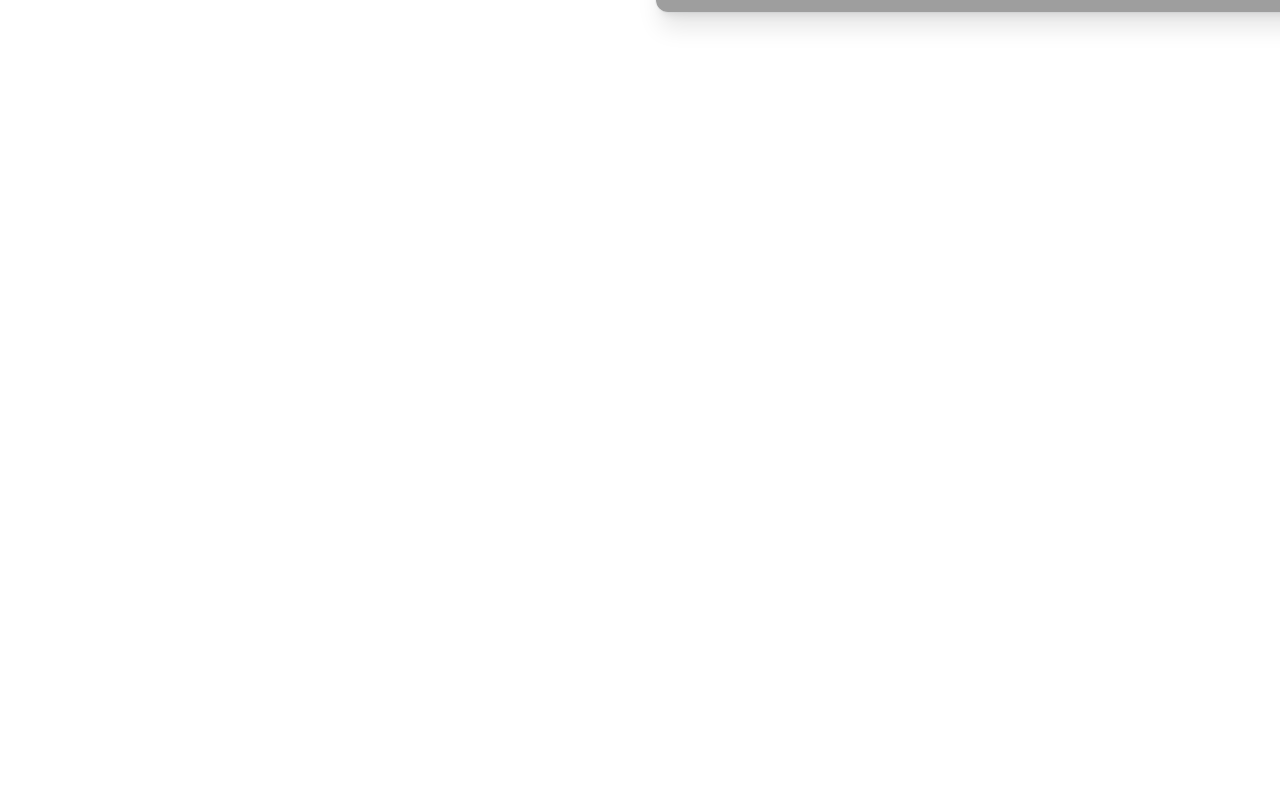
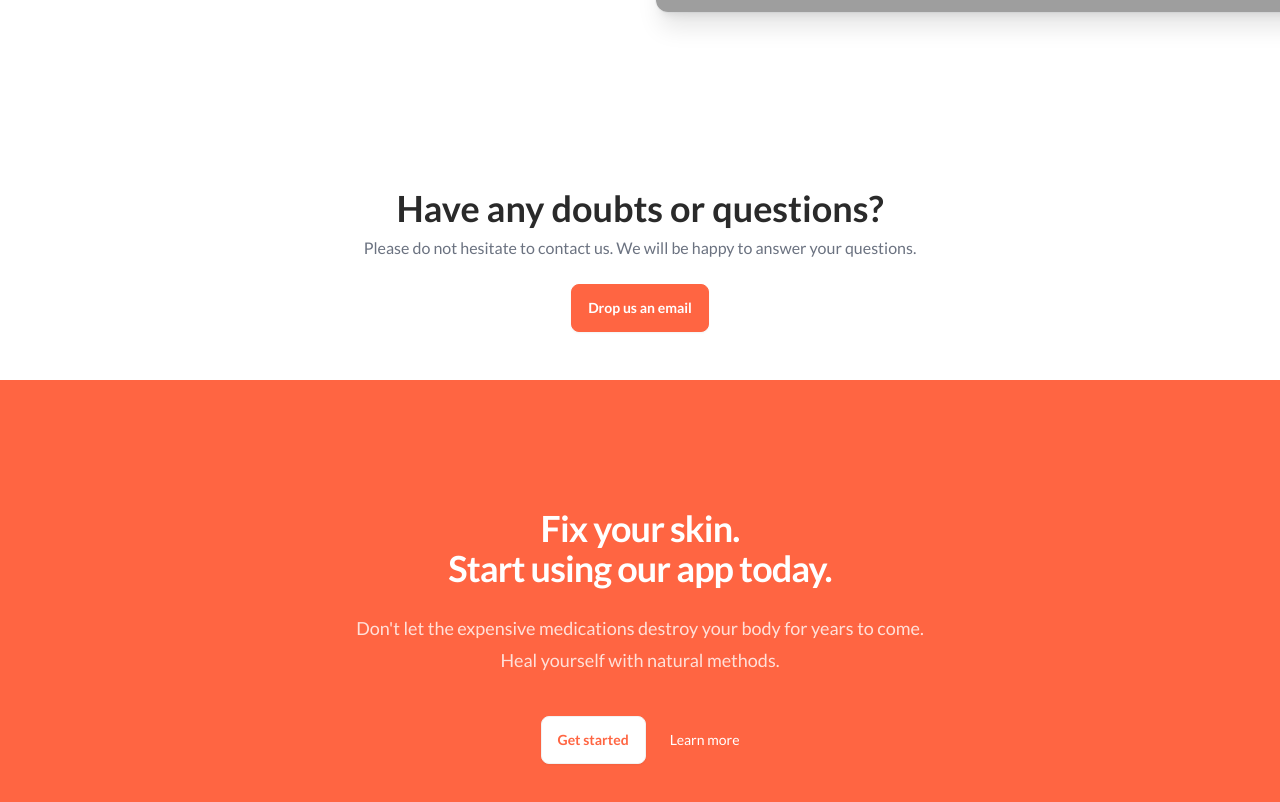
Before and after one commit to jacobxcoder/skinly, a SvelteKit app: page / in a window 1280 px wide. Shown: the part 1380-2182 px from the top of the page. Before the commit the page ends 1520 px from the top, so only its background shows below. Built offline with nearby package versions, Linux system fonts and the light colour scheme; no server answers; grey boxes are pictures that could not be loaded.

Commit message:
feat(landing): init cta, support sections, minor features copy update

```diff
--- /dev/null
+++ b/src/lib/components/page/landing/cta.svelte
@@ -0,0 +1,20 @@
+<section id="cta" class="bg-primary">
+  <div class="px-6 py-24 sm:px-6 sm:py-32 lg:px-8">
+    <div class="mx-auto max-w-2xl text-center">
+      <h2 class="text-3xl font-bold tracking-tight text-white sm:text-4xl">
+        Fix your skin.<br />Start using our app today.
+      </h2>
+      <p
+        class="mx-auto mt-6 max-w-xl text-lg leading-8 text-primary-content text-opacity-80">
+        Don't let the expensive medications destroy your body for years to come. Heal
+        yourself with natural methods.
+      </p>
+      <div class="mt-10 flex items-center justify-center gap-x-6">
+        <a href="/access" class="btn bg-white text-primary">Get started</a>
+        <a href="#features" class="text-sm font-medium text-primary-content">
+          Learn more
+        </a>
+      </div>
+    </div>
+  </div>
+</section>
--- a/src/lib/components/page/landing/features.svelte
+++ b/src/lib/components/page/landing/features.svelte
@@ -31,7 +31,7 @@
         <div class="lg:max-w-lg">
           <h2 class="font-semibold leading-7 text-primary">Heal your skin for good</h2>
           <p class="mt-2 text-3xl font-bold tracking-tight sm:text-4xl">
-            Your roadmap to having a clear skin
+            Your roadmap to clear skin
           </p>
           <p class="text-base-content-secondary mt-6">
             Skinly is an application for both web and mobile which serves as your guidance
--- /dev/null
+++ b/src/lib/components/page/landing/support.svelte
@@ -0,0 +1,15 @@
+<script lang="ts">
+  import { PUBLIC_EMAIL } from '$env/static/public';
+</script>
+
+<section id="support" class="px-6 py-12 text-center">
+  <h2 class="mb-2 text-2xl font-bold md:text-3xl lg:text-4xl">
+    Have any doubts or questions?
+  </h2>
+
+  <p class="text-base-content-secondary mb-6 px-2">
+    Please do not hesitate to contact us. We will be happy to answer your questions.
+  </p>
+
+  <a href="mailto:{PUBLIC_EMAIL}" class="btn btn-primary">Drop us an email</a>
+</section>
--- a/src/routes/+page.svelte
+++ b/src/routes/+page.svelte
@@ -2,10 +2,14 @@
   import NavigationBar from '$lib/components/page/landing/navigation.svelte';
   import HeroSection from '$lib/components/page/landing/hero.svelte';
   import FeaturesSection from '$lib/components/page/landing/features.svelte';
+  import SupportSection from '$lib/components/page/landing/support.svelte';
+  import CTASection from '$lib/components/page/landing/cta.svelte';
 </script>
 
 <div>
   <NavigationBar />
   <HeroSection />
   <FeaturesSection />
+  <SupportSection />
+  <CTASection />
 </div>
```
Also changed, not shown: 1 other file (tests, documents, lock files or other folders).
